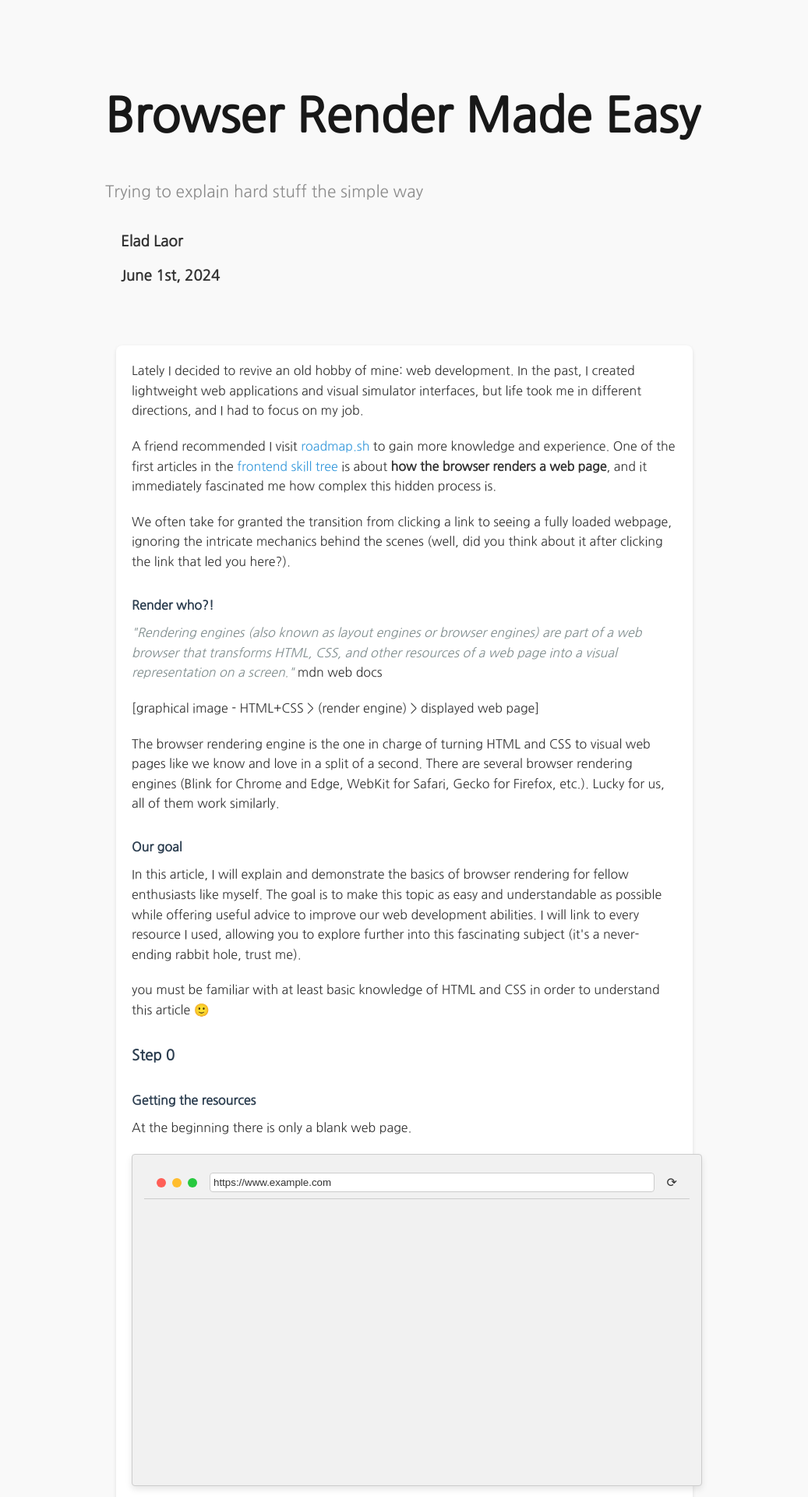
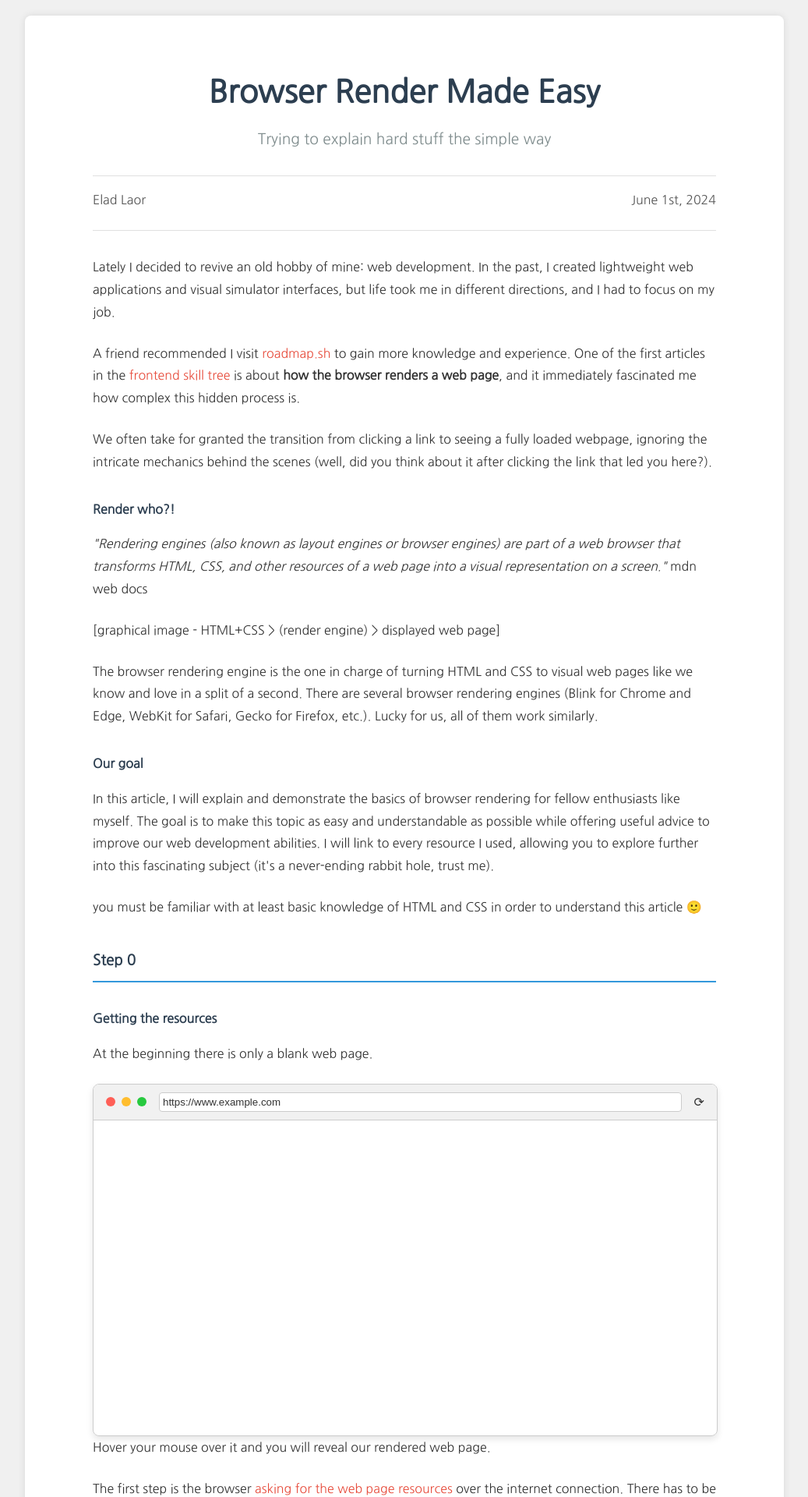
Before and after one commit to MoustachePants/browser-blog, a React (Vite) app: page / in a window 1280 px wide. Shown: the top 1920 px of the page at 78% size, without its empty margins (121-1158 px from the left). Built offline with nearby package versions, Linux system fonts and the light colour scheme.

Commit message:
claude stlye

```diff
--- a/src/App.css
+++ b/src/App.css
@@ -24,11 +24,11 @@
   height: 100%;
   margin: auto;
   /*background-color: rgba(102, 102, 102, 0.24);*/
-  max-width: 768px;
-  display: flex;
-  flex-direction: column;
+  /*max-width: 768px;*/
+  /*display: flex;*/
+  /*flex-direction: column;*/
   font-family: "Nanum Gothic", sans-serif;
-  font-size: 1rem;
+  /*font-size: 1rem;*/
 }
 
 /*@media (min-width: 640px) {*/
--- a/src/App.tsx
+++ b/src/App.tsx
@@ -9,7 +9,7 @@
 function App() {
   return (
     <div className="App">
-      <BlogHeader />
+      {/*<BlogHeader />*/}
       <Main />
     </div>
   );
--- a/src/components/Layout/Main/Main.css
+++ b/src/components/Layout/Main/Main.css
@@ -93,115 +93,180 @@
 /*}*/
 
 body {
-  font-family: "Helvetica Neue", Arial, sans-serif;
-  line-height: 1.6;
+  font-family: "Arial", sans-serif;
+  line-height: 1.8;
   color: #333;
-  background-color: #f9f9f9;
-  margin: 0;
+  max-width: 100%;
+  margin: 0 auto;
   padding: 20px;
+  background-color: #f0f0f0;
 }
 
 .blog-main-container {
-  max-width: 700px;
-  margin: auto;
-  background: #fff;
-  padding: 20px;
+  background-color: white;
+  padding: 5% 7%;
   border-radius: 8px;
-  box-shadow: 0 2px 5px rgba(0, 0, 0, 0.1);
+  box-shadow: 0 0 10px rgba(0, 0, 0, 0.1);
+  margin-bottom: 40px;
 }
 
-.blog-main-container p {
-  margin-bottom: 20px;
+.blog-main-title {
+  font-size: 2.5em;
+  color: #2c3e50;
+  margin-bottom: 0.2em;
+  border-bottom: none;
+  text-align: center;
 }
 
-.blog-main-container h3,
-.blog-main-container h4,
-.blog-main-container h5 {
-  margin-top: 30px;
-  margin-bottom: 10px;
-  color: #2c3e50;
+.blog-sub-title {
+  font-size: 1.2em;
+  color: #7f8c8d;
+  margin-bottom: 1.5em;
+  font-weight: normal;
+  text-align: center;
 }
 
-.blog-main-container a {
-  color: #3498db;
-  text-decoration: none;
+.header-details {
+  list-style-type: none;
+  padding: 0;
+  display: flex;
+  justify-content: space-between;
+  margin-bottom: 2em;
+  border-top: 1px solid #e0e0e0;
+  border-bottom: 1px solid #e0e0e0;
+  padding: 1em 0;
 }
 
-.blog-main-container a:hover {
-  text-decoration: underline;
+.header-details li {
+  margin-bottom: 0;
 }
 
-.blog-main-container code {
-  background-color: #f1f1f1;
+.header-details h3 {
+  font-size: 1em;
+  color: #555;
+  margin: 0;
+  border-bottom: none;
+  font-weight: normal;
+}
+
+h3,
+h4 {
+  color: #2c3e50;
+  margin-top: 2em;
+  margin-bottom: 1em;
+}
+
+h3 {
+  border-bottom: 2px solid #3498db;
+  padding-bottom: 0.5em;
+}
+
+p {
+  margin-bottom: 1.5em;
+}
+
+a {
+  color: #e74c3c;
+  text-decoration: none;
+  transition: color 0.3s ease;
+}
+
+a:hover {
+  color: #c0392b;
+}
+
+code {
+  background-color: #f8f8f8;
   padding: 2px 4px;
   border-radius: 4px;
+  font-family: "Courier New", monospace;
 }
 
-.blog-main-container cite {
+blockquote {
+  border-left: 4px solid #3498db;
+  padding-left: 20px;
+  margin-left: 0;
+  margin-bottom: 1.5em;
   font-style: italic;
   color: #7f8c8d;
 }
 
 ul {
-  list-style: disc;
   padding-left: 20px;
+  margin-bottom: 1.5em;
 }
 
 li {
-  margin-bottom: 10px;
+  margin-bottom: 0.75em;
 }
 
-blockquote {
-  border-left: 4px solid #3498db;
-  padding-left: 15px;
-  color: #555;
-  margin: 20px 0;
-  background-color: #f1f1f1;
-  border-radius: 4px;
-  padding: 15px;
+.browser-window {
+  border: 1px solid #ddd;
+  border-radius: 8px;
+  overflow: hidden;
+  margin: 2em 0;
 }
 
-.blog-main-container img {
-  max-width: 100%;
-  border-radius: 8px;
-  box-shadow: 0 2px 5px rgba(0, 0, 0, 0.1);
-  margin: 20px 0;
+.browser-window .title {
+  background-color: #f1f1f1;
+  padding: 10px;
+  font-weight: bold;
 }
 
-.blog-main-container .code-editor,
-.blog-main-container .tree,
-.blog-main-container .browser-window {
-  margin: 20px 0;
-  background-color: #f1f1f1;
-  padding: 15px;
+.browser-window .content {
+  padding: 20px;
+}
+
+.tree {
+  font-family: "Courier New", monospace;
+  line-height: 1.5;
+  overflow-x: auto;
+  white-space: nowrap;
+  padding: 1em;
+  background-color: #f8f8f8;
   border-radius: 4px;
 }
 
-/* Responsive Design */
+/* Responsive design */
 @media (max-width: 768px) {
   body {
     padding: 10px;
   }
 
   .blog-main-container {
-    padding: 15px;
+    padding: 5%;
   }
 
-  blockquote {
-    padding-left: 10px;
+  h3 {
+    font-size: 1.5em;
+  }
+
+  h4 {
+    font-size: 1.2em;
+  }
+
+  .blog-main-title {
+    font-size: 2em;
+  }
+
+  .blog-sub-title {
+    font-size: 1em;
+  }
+
+  .header-details {
+    flex-direction: column;
+    align-items: center;
+  }
+
+  .header-details li {
+    margin-bottom: 0.5em;
   }
 }
 
-@media (max-width: 480px) {
-  body {
-    padding: 5px;
-  }
-
+@media (min-width: 769px) {
   .blog-main-container {
-    padding: 10px;
-  }
-
-  blockquote {
-    padding-left: 5px;
+    max-width: 800px;
+    margin-left: auto;
+    margin-right: auto;
   }
 }
--- a/src/components/Layout/Main/index.tsx
+++ b/src/components/Layout/Main/index.tsx
@@ -54,6 +54,18 @@
 
   return (
     <article className="blog-main-container">
+      <h1 className="blog-main-title">Browser Render Made Easy</h1>
+      <h2 className="blog-sub-title">
+        Trying to explain hard stuff the simple way
+      </h2>
+      <ul className="header-details">
+        <li>
+          <h3>Elad Laor</h3>
+        </li>
+        <li>
+          <h3>June 1st, 2024 </h3>
+        </li>
+      </ul>
       <p>
         Lately I decided to revive an old hobby of mine: web development. In the
         past, I created lightweight web applications and visual simulator
```
